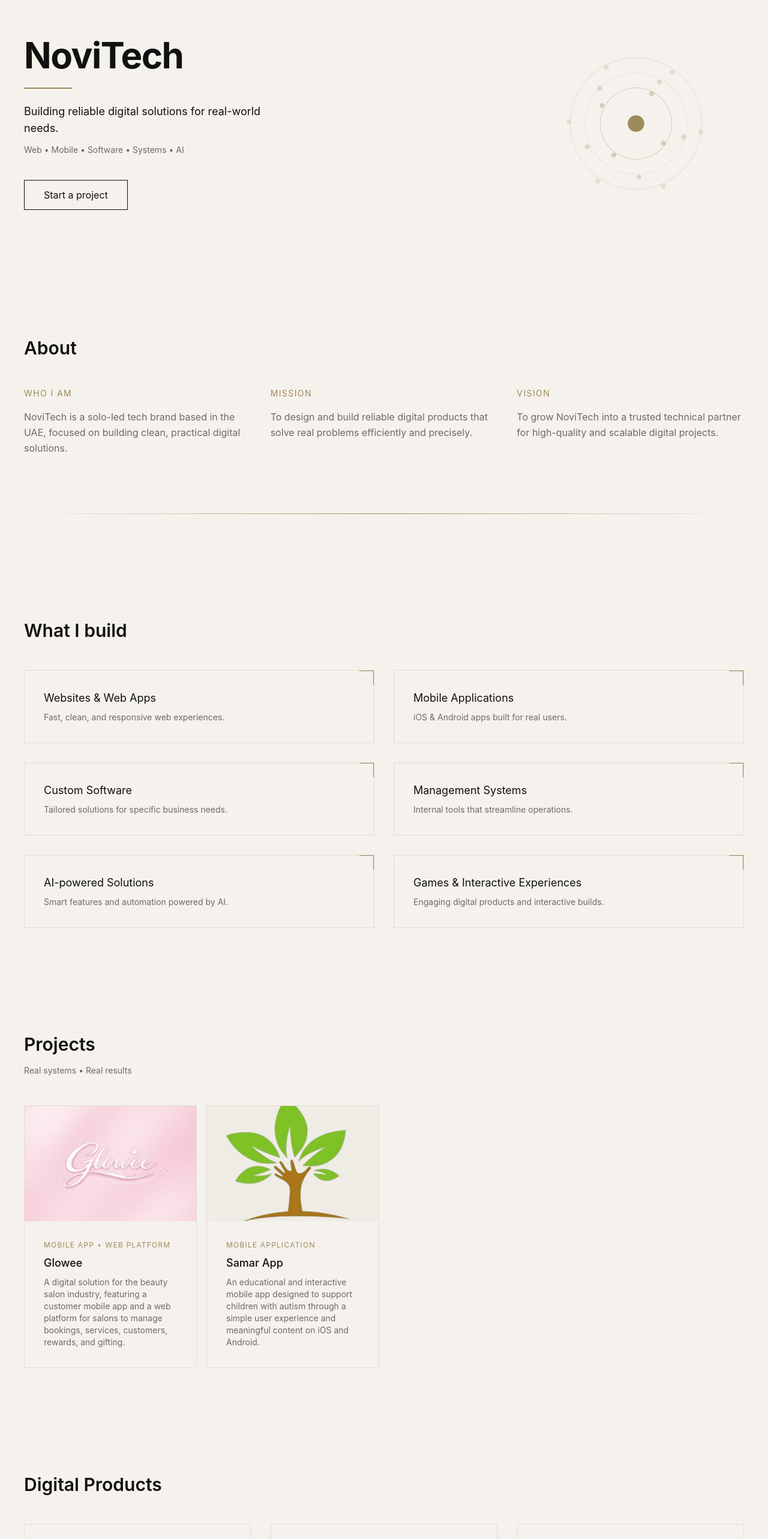
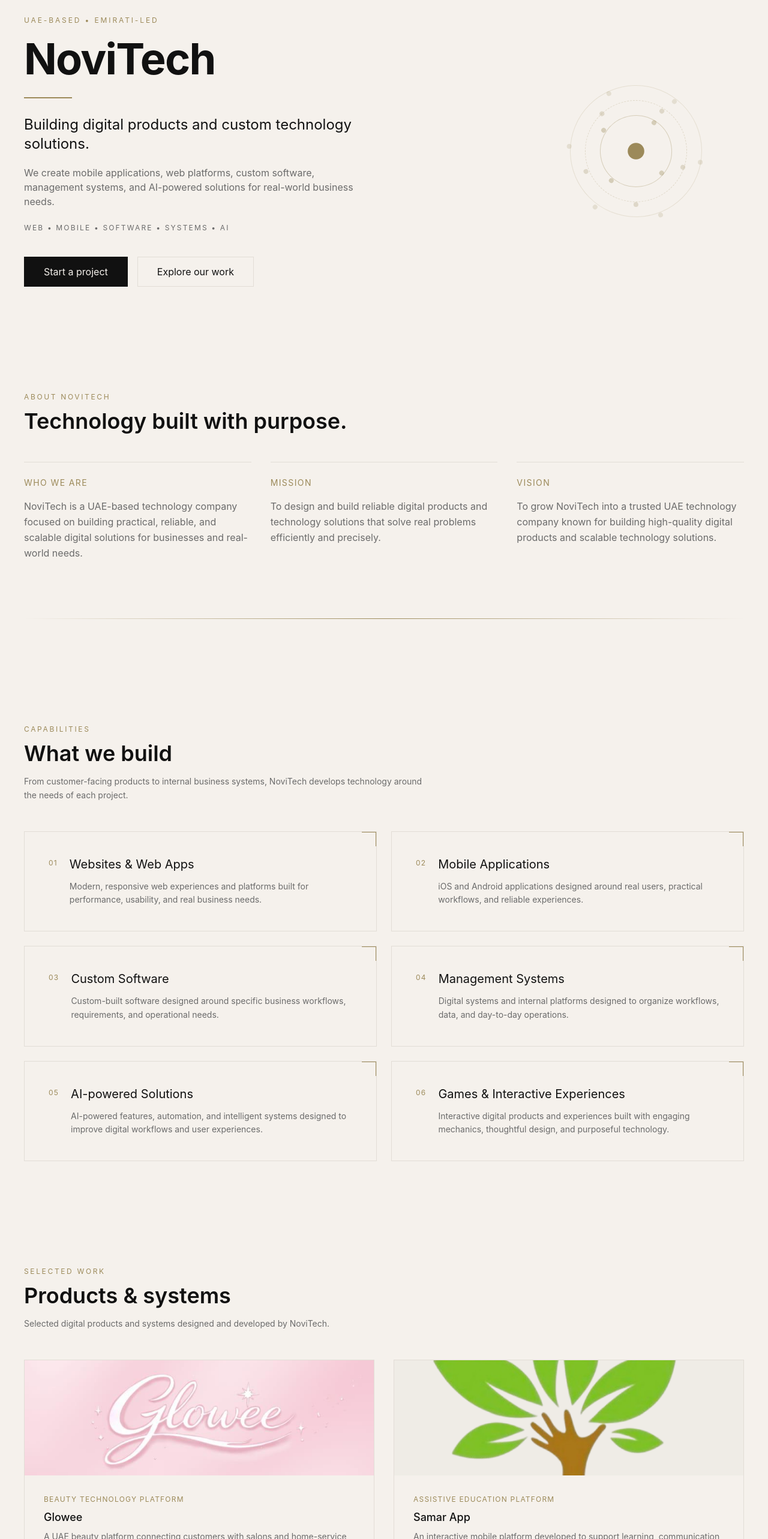
Before and after one commit to NoviTechae/novi, a Next.js app: page /en in a window 1280 px wide. Shown: the part 234-2800 px from the top of the page at 60% size. Built offline with nearby package versions, Linux system fonts and the light colour scheme.

Commit message:
Refresh NoviTech homepage and project showcase

```diff
--- a/src/app/en/page.jsx
+++ b/src/app/en/page.jsx
@@ -1,43 +1,58 @@
 // src/app/en/page.jsx
+
 import Navbar from "@/components/Navbar";
 import Footer from "@/components/Footer";
 import SystemVisual from "@/components/SystemVisual";
 import ProjectCard from "@/components/ProjectCard";
 
 export const metadata = {
-  title: "NoviTech | Custom Software & Web Development UAE",
-  description: "NoviTech builds reliable digital solutions — web apps, mobile, software, AI systems, and games. UAE-based, Emirati-led.",
+  title: "NoviTech | Software, Mobile Apps & Digital Solutions UAE",
+  description:
+    "NoviTech is a UAE-based technology company building mobile apps, web platforms, custom software, management systems, and AI-powered digital solutions.",
 };
+
+const services = [
+  {
+    title: "Websites & Web Apps",
+    desc: "Modern, responsive web experiences and platforms built for performance, usability, and real business needs.",
+  },
+  {
+    title: "Mobile Applications",
+    desc: "iOS and Android applications designed around real users, practical workflows, and reliable experiences.",
+  },
+  {
+    title: "Custom Software",
+    desc: "Custom-built software designed around specific business workflows, requirements, and operational needs.",
+  },
+  {
+    title: "Management Systems",
+    desc: "Digital systems and internal platforms designed to organize workflows, data, and day-to-day operations.",
+  },
+  {
+    title: "AI-powered Solutions",
+    desc: "AI-powered features, automation, and intelligent systems designed to improve digital workflows and user experiences.",
+  },
+  {
+    title: "Games & Interactive Experiences",
+    desc: "Interactive digital products and experiences built with engaging mechanics, thoughtful design, and purposeful technology.",
+  },
+];
 
 const projects = [
   {
     name: "Glowee",
-    category: "Mobile App + Web Platform",
-    desc: "A digital solution for the beauty salon industry, featuring a customer mobile app and a web platform for salons to manage bookings, services, customers, rewards, and gifting.",
+    category: "Beauty Technology Platform",
+    desc: "A UAE beauty platform connecting customers with salons and home-service businesses through bookings, gifting, and rewards, supported by dedicated business and administration platforms.",
     image: "/projects/glowee.jpeg",
     placeholder: "GL",
   },
   {
     name: "Samar App",
-    category: "Mobile Application",
-    desc: "An educational and interactive mobile app designed to support children with autism through a simple user experience and meaningful content on iOS and Android.",
+    category: "Assistive Education Platform",
+    desc: "An interactive mobile platform developed to support learning, communication, and structured activities for People of Determination, with dedicated experiences for students, educators, and administrators.",
     image: "/projects/samar.png",
     placeholder: "SA",
   },
-  // {
-  //   name: "Tolerance Pong",
-  //   category: "Game",
-  //   desc: "An interactive game built around the concept of tolerance — fast, fun, and engaging.",
-  //   image: "/projects/pong.jpeg",
-  //   placeholder: "TP",
-  // },
-  // {
-  //   name: "NovaStrike",
-  //   category: "Game",
-  //   desc: "A high-energy action game with sharp mechanics and a bold visual identity.",
-  //   image: "/projects/blazblue.png",
-  //   placeholder: "NS",
-  // },
 ];
 
 export default function EN() {
@@ -51,23 +66,49 @@ export default function EN() {
       <div className="max-w-7xl mx-auto">
 
         {/* HERO */}
-        <section className="mt-32 grid md:grid-cols-2 gap-12 items-center">
+        <section className="mt-32 grid md:grid-cols-2 gap-12 lg:gap-20 items-center">
           <div>
-            <h1 className="text-6xl font-bold tracking-tight">NoviTech</h1>
-            <div className="w-20 h-[2px] bg-accent my-6" />
-            <p className="text-lg max-w-md">
-              Building reliable digital solutions for real-world needs.
+            <p className="text-xs uppercase tracking-[0.24em] text-accent mb-5">
+              UAE-based • Emirati-led
             </p>
-            <p className="mt-3 text-sm text-muted">
+
+            <h1 className="text-5xl md:text-6xl lg:text-7xl font-bold tracking-tight">
+              NoviTech
+            </h1>
+
+            <div className="w-20 h-[2px] bg-accent my-7" />
+
+            <h2 className="text-xl md:text-2xl leading-relaxed max-w-xl">
+              Building digital products and custom technology solutions.
+            </h2>
+
+            <p className="mt-5 text-sm md:text-base text-muted leading-relaxed max-w-xl">
+              We create mobile applications, web platforms, custom software,
+              management systems, and AI-powered solutions for real-world
+              business needs.
+            </p>
+
+            <p className="mt-6 text-xs uppercase tracking-[0.18em] text-muted">
               Web • Mobile • Software • Systems • AI
             </p>
+
+            <div className="mt-10 flex flex-wrap gap-4">
               <a
                 href="/en/contact"
-              className="inline-block mt-10 border border-charcoal px-8 py-3 hover:bg-charcoal hover:text-beige transition"
+                className="inline-flex items-center justify-center border border-charcoal bg-charcoal text-beige px-8 py-3 transition hover:bg-transparent hover:text-charcoal"
               >
                 Start a project
               </a>
+
+              <a
+                href="#projects"
+                className="inline-flex items-center justify-center border border-border px-8 py-3 transition hover:border-charcoal"
+              >
+                Explore our work
+              </a>
             </div>
+          </div>
+
           <div className="hidden md:flex justify-end text-charcoal">
             <SystemVisual />
           </div>
@@ -75,27 +116,48 @@ export default function EN() {
 
         {/* ABOUT */}
         <section id="about" className="mt-44">
-          <h2 className="text-3xl font-semibold mb-12">About</h2>
+          <div className="mb-12">
+            <p className="text-xs uppercase tracking-[0.22em] text-accent mb-3">
+              About NoviTech
+            </p>
+            <h2 className="text-3xl md:text-4xl font-semibold">
+              Technology built with purpose.
+            </h2>
+          </div>
+
           <div className="grid md:grid-cols-3 gap-8">
-            <div>
-              <h3 className="text-sm uppercase tracking-widest text-accent mb-4">Who I am</h3>
+            <div className="border-t border-border pt-6">
+              <h3 className="text-sm uppercase tracking-widest text-accent mb-4">
+                Who we are
+              </h3>
+
               <p className="text-muted leading-relaxed">
-                NoviTech is a solo-led tech brand based in the UAE,
-                focused on building clean, practical digital solutions.
+                NoviTech is a UAE-based technology company focused on building
+                practical, reliable, and scalable digital solutions for
+                businesses and real-world needs.
               </p>
             </div>
-            <div>
-              <h3 className="text-sm uppercase tracking-widest text-accent mb-4">Mission</h3>
+
+            <div className="border-t border-border pt-6">
+              <h3 className="text-sm uppercase tracking-widest text-accent mb-4">
+                Mission
+              </h3>
+
               <p className="text-muted leading-relaxed">
-                To design and build reliable digital products
-                that solve real problems efficiently and precisely.
+                To design and build reliable digital products and technology
+                solutions that solve real problems efficiently and precisely.
               </p>
             </div>
-            <div>
-              <h3 className="text-sm uppercase tracking-widest text-accent mb-4">Vision</h3>
+
+            <div className="border-t border-border pt-6">
+              <h3 className="text-sm uppercase tracking-widest text-accent mb-4">
+                Vision
+              </h3>
+
               <p className="text-muted leading-relaxed">
-                To grow NoviTech into a trusted technical partner
-                for high-quality and scalable digital projects.
+                To grow NoviTech into a trusted UAE technology company known
+                for building high-quality digital products and scalable
+                technology solutions.
               </p>
             </div>
           </div>
@@ -106,23 +168,44 @@ export default function EN() {
 
         {/* SERVICES */}
         <section id="services" className="mt-44">
-          <h2 className="text-3xl font-semibold mb-12">What I build</h2>
-          <div className="grid md:grid-cols-2 gap-8">
-            {[
-              { title: "Websites & Web Apps", desc: "Fast, clean, and responsive web experiences." },
-              { title: "Mobile Applications", desc: "iOS & Android apps built for real users." },
-              { title: "Custom Software", desc: "Tailored solutions for specific business needs." },
-              { title: "Management Systems", desc: "Internal tools that streamline operations." },
-              { title: "AI-powered Solutions", desc: "Smart features and automation powered by AI." },
-              { title: "Games & Interactive Experiences", desc: "Engaging digital products and interactive builds." },
-            ].map((item) => (
+          <div className="mb-12">
+            <p className="text-xs uppercase tracking-[0.22em] text-accent mb-3">
+              Capabilities
+            </p>
+
+            <h2 className="text-3xl md:text-4xl font-semibold">
+              What we build
+            </h2>
+
+            <p className="mt-4 text-sm text-muted max-w-2xl leading-relaxed">
+              From customer-facing products to internal business systems,
+              NoviTech develops technology around the needs of each project.
+            </p>
+          </div>
+
+          <div className="grid md:grid-cols-2 gap-6">
+            {services.map((item, index) => (
               <div
                 key={item.title}
-                className="relative border border-border p-8 h-full hover:-translate-y-1 hover:shadow-sm hover:border-accent transition-all duration-200"
+                className="group relative border border-border p-8 md:p-10 h-full transition-all duration-200 hover:-translate-y-1 hover:shadow-sm hover:border-accent"
               >
                 <span className="absolute top-0 right-0 w-6 h-6 border-t border-r border-accent" />
-                <p className="text-lg mb-2">{item.title}</p>
-                <p className="text-sm text-muted">{item.desc}</p>
+
+                <div className="flex items-start gap-5">
+                  <span className="text-xs text-accent tracking-widest pt-1">
+                    {String(index + 1).padStart(2, "0")}
+                  </span>
+
+                  <div>
+                    <h3 className="text-lg md:text-xl mb-3">
+                      {item.title}
+                    </h3>
+
+                    <p className="text-sm text-muted leading-relaxed max-w-lg">
+                      {item.desc}
+                    </p>
+                  </div>
+                </div>
               </div>
             ))}
           </div>
@@ -130,42 +213,122 @@ export default function EN() {
 
         {/* PROJECTS */}
         <section id="projects" className="mt-44">
-          <h2 className="text-3xl font-semibold mb-4">Projects</h2>
-          <p className="text-sm text-muted mb-12">Real systems • Real results</p>
+          <div className="mb-12">
+            <p className="text-xs uppercase tracking-[0.22em] text-accent mb-3">
+              Selected Work
+            </p>
 
-          <div className="grid grid-cols-2 md:grid-cols-4 gap-4">
-            {projects.map((p) => (
-              <ProjectCard key={p.name} {...p} />
+            <h2 className="text-3xl md:text-4xl font-semibold">
+              Products & systems
+            </h2>
+
+            <p className="mt-4 text-sm text-muted max-w-2xl leading-relaxed">
+              Selected digital products and systems designed and developed by
+              NoviTech.
+            </p>
+          </div>
+
+          <div className="grid md:grid-cols-2 gap-8">
+            {projects.map((project) => (
+              <ProjectCard
+                key={project.name}
+                {...project}
+              />
             ))}
           </div>
         </section>
 
-        {/* PRODUCTS */}
-        <section id="products" className="mt-44">
-          <h2 className="text-3xl font-semibold mb-12">Digital Products</h2>
-          <div className="grid md:grid-cols-3 gap-8">
-            <div className="border border-border p-8">
-              <p className="text-lg mb-2">Product Lines in Development</p>
-              <p className="text-sm text-muted">
-                NoviTech is also developing internal digital products and reusable systems as part of its long-term product vision.
+        {/* COMPANY APPROACH */}
+        <section className="mt-44">
+          <div className="border-y border-border py-14 md:py-16">
+            <div className="grid md:grid-cols-[0.8fr_1.2fr] gap-10 md:gap-20">
+              <div>
+                <p className="text-xs uppercase tracking-[0.22em] text-accent mb-3">
+                  Our approach
+                </p>
+
+                <h2 className="text-3xl md:text-4xl font-semibold leading-tight">
+                  Built around the problem,
+                  <br className="hidden md:block" /> not the template.
+                </h2>
+              </div>
+
+              <div className="grid sm:grid-cols-2 gap-x-10 gap-y-8">
+                <div>
+                  <p className="text-sm font-medium mb-2">
+                    Understand
+                  </p>
+                  <p className="text-sm text-muted leading-relaxed">
+                    We start with the problem, users, workflows, and actual
+                    requirements behind the project.
                   </p>
                 </div>
-            <div className="border border-border p-8">
-              <p className="text-lg mb-2">Apps & Interactive Products</p>
-              <p className="text-sm text-muted">
-                Selected digital products may include standalone apps, interactive experiences, and software tools for web and mobile platforms.
+
+                <div>
+                  <p className="text-sm font-medium mb-2">
+                    Design
+                  </p>
+                  <p className="text-sm text-muted leading-relaxed">
+                    We structure the experience and system around clarity,
+                    usability, and practical operation.
                   </p>
                 </div>
-            <div className="border border-border p-8">
-              <p className="text-lg mb-2">Templates, Tools & Resources</p>
-              <p className="text-sm text-muted">
-                Future offerings may include reusable templates, internal systems, and practical technical resources.
+
+                <div>
+                  <p className="text-sm font-medium mb-2">
+                    Build
+                  </p>
+                  <p className="text-sm text-muted leading-relaxed">
+                    We develop reliable digital solutions using technology
+                    suited to the requirements of the product.
+                  </p>
+                </div>
+
+                <div>
+                  <p className="text-sm font-medium mb-2">
+                    Improve
+                  </p>
+                  <p className="text-sm text-muted leading-relaxed">
+                    We refine products through testing, real use, feedback,
+                    and continuous development.
                   </p>
                 </div>
               </div>
-          <p className="text-xs text-muted mt-6">
-            This section reflects NoviTech’s broader digital product direction in addition to custom client services.
+            </div>
+          </div>
+        </section>
+
+        {/* FINAL CTA */}
+        <section className="mt-36 mb-28">
+          <div className="border border-border p-10 md:p-14 lg:p-16 relative overflow-hidden">
+            <span className="absolute top-0 right-0 w-12 h-12 border-t border-r border-accent" />
+            <span className="absolute bottom-0 left-0 w-12 h-12 border-b border-l border-accent" />
+
+            <div className="max-w-3xl">
+              <p className="text-xs uppercase tracking-[0.22em] text-accent mb-4">
+                Start a project
               </p>
+
+              <h2 className="text-3xl md:text-4xl lg:text-5xl font-semibold tracking-tight">
+                Have a project in mind?
+              </h2>
+
+              <p className="mt-5 text-muted leading-relaxed max-w-2xl">
+                Tell us what you need, and let&apos;s explore how NoviTech can
+                turn it into a reliable digital solution.
+              </p>
+
+              <a
+                href="/en/contact"
+                className="inline-flex items-center justify-center mt-8 bg-charcoal text-beige border border-charcoal px-8 py-3 transition hover:bg-transparent hover:text-charcoal"
+              >
+                Start a project
+                <span className="ml-3" aria-hidden="true">
+                  →
+                </span>
+              </a>
+            </div>
+          </div>
         </section>
 
       </div>
```
Lines whose indentation alone changed are shown as unchanged.
